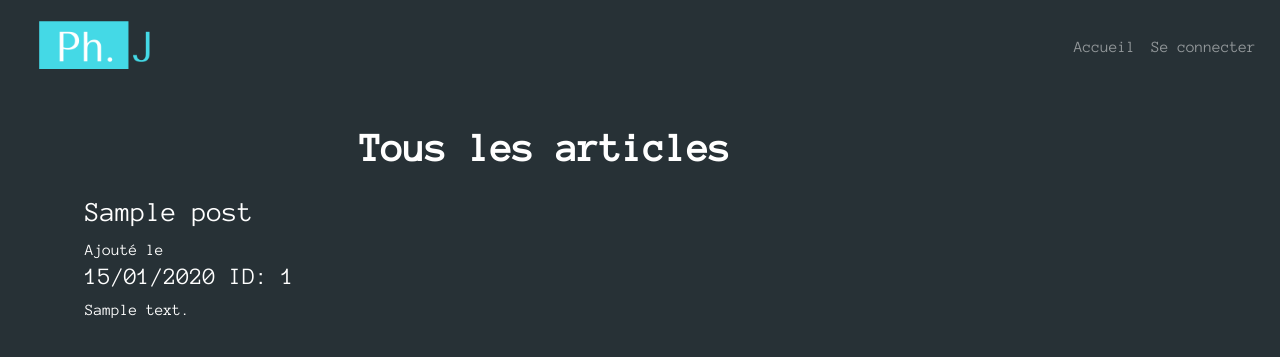
After one commit to JgPhil/blog_jgphil, a Symfony app: template templates/post/list.html.twig in a window 1280 px wide. The commit adds this page. Shown: the top 357 px of the page. Run offline with Twig, Linux system fonts and the light colour scheme; the template is opened without the code that fills it: most values are stand-ins (such as "Sample title", 1, 10 or a date in 2020); some libraries are stand-ins or nearby versions.

Commit message:
add update post

```diff
--- a/src/Entity/User.php
+++ b/src/Entity/User.php
@@ -223,5 +223,4 @@ class User implements UserInterface
 
         return $this;
     }
-
 }
--- a/templates/base.html.twig
+++ b/templates/base.html.twig
@@ -2,8 +2,7 @@
 <html>
 	<head>
 		<meta charset="UTF-8">
-		<link rel="stylesheet" href="css/main.css">
-		<link rel="stylesheet" href="https://bootswatch.com/4/cosmo/bootstrap.min.css"/>
+		<link rel="stylesheet" href=" {{ asset('/css/main.css') }}">
 		<script src="https://code.jquery.com/jquery-3.5.1.slim.min.js" integrity="sha384-DfXdz2htPH0lsSSs5nCTpuj/zy4C+OGpamoFVy38MVBnE+IbbVYUew+OrCXaRkfj" crossorigin="anonymous"></script>
 		<script src="https://cdn.jsdelivr.net/npm/bootstrap@4.5.3/dist/js/bootstrap.bundle.min.js" integrity="sha384-ho+j7jyWK8fNQe+A12Hb8AhRq26LrZ/JpcUGGOn+Y7RsweNrtN/tE3MoK7ZeZDyx" crossorigin="anonymous"></script>
 		<link rel="stylesheet" href="https://cdn.jsdelivr.net/npm/bootstrap@4.5.3/dist/css/bootstrap.min.css" integrity="sha384-TX8t27EcRE3e/ihU7zmQxVncDAy5uIKz4rEkgIXeMed4M0jlfIDPvg6uqKI2xXr2" crossorigin="anonymous">
@@ -17,9 +16,16 @@
 	<body>
 		{% include "navbar.html.twig" %}
 
-		<div class="container main"> {% block body %}{% endblock %}
+
+		<div class="container">
+			<div class="row">
+				<div class="col-sm-10 col-sm-offset-1 col-xs-12"> {% block body %}{% endblock %}
+					</div>
+				</div>
 			</div>
+
 
 			{% block javascripts %}{% endblock %}
 		</body>
 	</html>
+</body></html>
--- /dev/null
+++ b/templates/post/list.html.twig
@@ -0,0 +1,26 @@
+{% extends 'base.html.twig' %}
+
+{% block title "Tous les articles"%}
+
+
+{% block body %}
+
+	<h1 class="display-5 font-weight-bold text-center my-4">
+		Tous les articles
+	</h1>
+
+
+	{% for post in posts %}
+
+		<h3>{{post.title}}</h3>
+		Ajouté le
+		<h4>{{post.createdAt|date('d/m/Y') }}
+			ID:
+			{{post.id}}
+		</h4>
+		<p>{{post.description}}</p>
+
+	{% endfor %}
+
+
+{% endblock %}
```
Also changed, not shown: src/Controller/PostController.php (+37 -1 lines), templates/home/index.html.twig (+6 -10 lines), templates/post/new.html.twig (+1 -6 lines), tests/AbstractWebTestCaseClass.php (added, +23 -0 lines), tests/Controller/PostControllerTest.php (+6 -7 lines), 1 other file.
